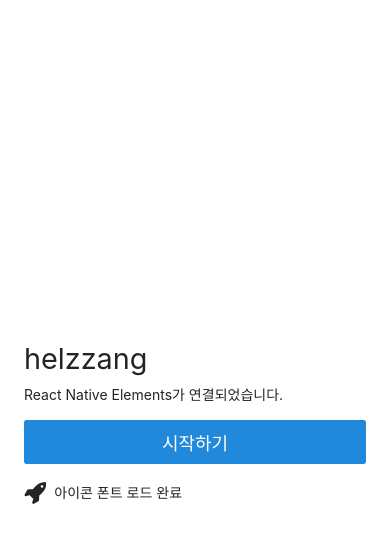
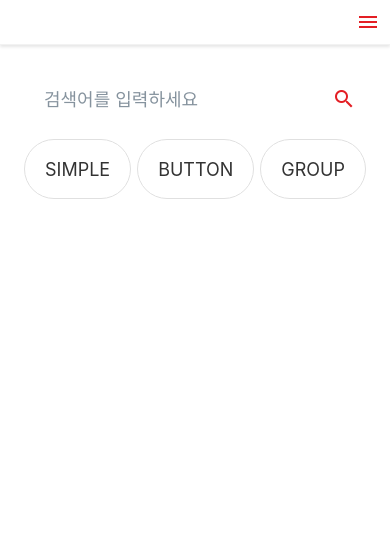
Before and after one commit to nijuse/helzzang, a React Native app: screen / in a window 390 px wide. Shown: the top 542 px of the page. Built offline with nearby package versions, Linux system fonts and the light colour scheme.

Commit message:
홈화면 ing

```diff
--- a/App.tsx
+++ b/App.tsx
@@ -5,19 +5,20 @@
  * @format
  */
 
-import { Button, Icon, Text, ThemeProvider } from '@rneui/themed';
-import { StatusBar, StyleSheet, useColorScheme, View } from 'react-native';
+import { Header, Input, ThemeProvider, Icon, Button } from '@rneui/themed';
+import { StatusBar, StyleSheet, useColorScheme, View, Pressable } from 'react-native';
 import {
   SafeAreaProvider,
-  useSafeAreaInsets,
 } from 'react-native-safe-area-context';
+import { theme } from './themed'
+import { useState } from 'react';
 
 function App() {
   const isDarkMode = useColorScheme() === 'dark';
 
   return (
     <SafeAreaProvider>
-      <ThemeProvider>
+      <ThemeProvider theme={theme}>
         <StatusBar barStyle={isDarkMode ? 'light-content' : 'dark-content'} />
         <AppContent />
       </ThemeProvider>
@@ -26,20 +27,32 @@ function App() {
 }
 
 function AppContent() {
-  const safeAreaInsets = useSafeAreaInsets();
+
+  const [selectedIndex, setSelectedIndex] = useState(0);
 
   return (
-    <View style={[styles.container, { paddingTop: safeAreaInsets.top }]}>
-      <Text h3 style={styles.title}>
-        helzzang
-      </Text>
-      <Text style={styles.subtitle}>
-        React Native Elements가 연결되었습니다.
-      </Text>
-      <Button title="시작하기" />
-      <View style={styles.iconRow}>
-        <Icon name="rocket" type="font-awesome" />
-        <Text style={styles.iconText}>아이콘 폰트 로드 완료</Text>
+    <View style={[styles.container]} >
+      <Header
+        style={styles.header}
+        containerStyle={styles.headerContainer}
+        // leftComponent={<Image source={require('./assets/images/logo.png')} style={styles.headerLogo} />}
+        rightComponent={
+          <Pressable onPress={() => {}}>
+            <Icon type="material" iconProps={{ name: "menu" }} />
+          </Pressable>
+        }
+      />
+      <View style={styles.contents}>
+        <Input
+          placeholder="검색어를 입력하세요"
+          rightIcon={<Icon type="material" iconProps={{ name: "search" }} />}
+          containerStyle={styles.inputContainer}
+        />
+        <View style={styles.buttonContainer}>
+          <Button title="SIMPLE" type="outline"  />
+          <Button title="BUTTON" type="outline"  />
+          <Button title="GROUP" type="outline"  />
+        </View>
       </View>
     </View>
   );
@@ -48,24 +61,52 @@ function AppContent() {
 const styles = StyleSheet.create({
   container: {
     flex: 1,
-    paddingHorizontal: 24,
-    justifyContent: 'center',
+    width: '100%',
+    height: '100%',
+      boxSizing: 'border-box',
   },
-  title: {
-    marginBottom: 8,
+  header: {
+    padding: 24,
+    height: 60,
   },
-  subtitle: {
-    marginBottom: 16,
+  headerContainer: {
+    backgroundColor: 'white',
+    shadowColor: '#000',
+    shadowOffset: {
+      width: 0,
+      height: 2,
+    },
+    shadowOpacity: 0.1,
+    shadowRadius: 3,
+    elevation: 3,
   },
-  iconRow: {
-    marginTop: 16,
+  headerLogo: {
+    width:140,
+    height: 40,
+  },
+  contents: {
+    flex: 1,
+    padding: 24,
+    width: '100%',
+    height: '100%',
+    justifyContent:  'flex-start',
+    alignItems: 'flex-start',
+  },
+  inputContainer: {
+    marginHorizontal: 0,
+    paddingHorizontal: 0,
+  },
+  buttonContainer: {
+    flex: 1,
     flexDirection: 'row',
-    alignItems: 'center',
-    gap: 8,
+    justifyContent: 'space-between',
+    gap: 1,
+    width: '100%',
   },
   iconText: {
     fontSize: 14,
   },
+
 });
 
 export default App;
--- /dev/null
+++ b/themed.ts
@@ -0,0 +1,98 @@
+import { createTheme } from '@rneui/themed';
+
+export const theme = createTheme({
+  mode: 'light',
+  lightColors: {
+    primary: '#E31E24',
+    secondary: '#FFFFFF',
+    black: '#333333',
+  },
+  components: {
+      Button: (props, theme) => {
+        // type별 기본 스타일 설정
+        const baseStyle = {
+          borderRadius: 100,
+          paddingHorizontal: 20,
+          paddingVertical: 10,
+          height: 60,
+        };
+
+        // type에 따라 다른 스타일 적용
+        if (props.type === 'outline') {
+          return {
+            buttonStyle: {
+              ...baseStyle,
+              backgroundColor: 'transparent',
+              borderColor: '#E0E0E0',
+              borderWidth: 1,
+            },
+            titleStyle: {
+              color: theme.colors.black,
+            },
+            activeStyle: {
+              backgroundColor: theme.colors.primary,
+            },
+            disabledStyle: {
+              backgroundColor: 'transparent',
+              borderColor: '#E0E0E0',
+              opacity: 0.5,
+            },
+          };
+        }
+
+        if (props.type === 'clear') {
+          return {
+            buttonStyle: {
+              ...baseStyle,
+              backgroundColor: 'transparent',
+            },
+            titleStyle: {
+              color: theme.colors.primary,
+            },
+            activeStyle: {
+              backgroundColor: '#F5F5F5',
+            },
+          };
+        }
+
+        // 'solid' 타입 (기본값)
+        return {
+          buttonStyle: {
+            ...baseStyle,
+            backgroundColor: theme.colors.primary,
+          },
+          titleStyle: {
+            color: theme.colors.secondary,
+          },
+          activeStyle: {
+            backgroundColor: theme.colors.primary,
+            opacity: 0.8,
+          },
+          disabledStyle: {
+            backgroundColor: '#E0E0E0',
+            opacity: 0.5,
+          },
+        };
+      },
+    Input: (props, theme) => ({
+        inputStyle: {
+            paddingHorizontal: 0,
+        },
+        inputContainerStyle: {
+            border: theme.colors.primary,
+            height: 60,
+            borderWidth: 1,
+            paddingHorizontal: 20,
+            paddingVertical: 10,
+            backgroundColor: theme.colors.secondary,
+            borderColor: theme.colors.primary,
+            borderRadius: 100,
+        },
+    }),
+    Icon: (props, theme) => ({
+      iconProps: {
+        color: theme.colors.primary
+      }
+    })
+  }
+});
```
Also changed, not shown: themed.d.ts (added, +9 -0 lines), assets/images/logo.png (added).
